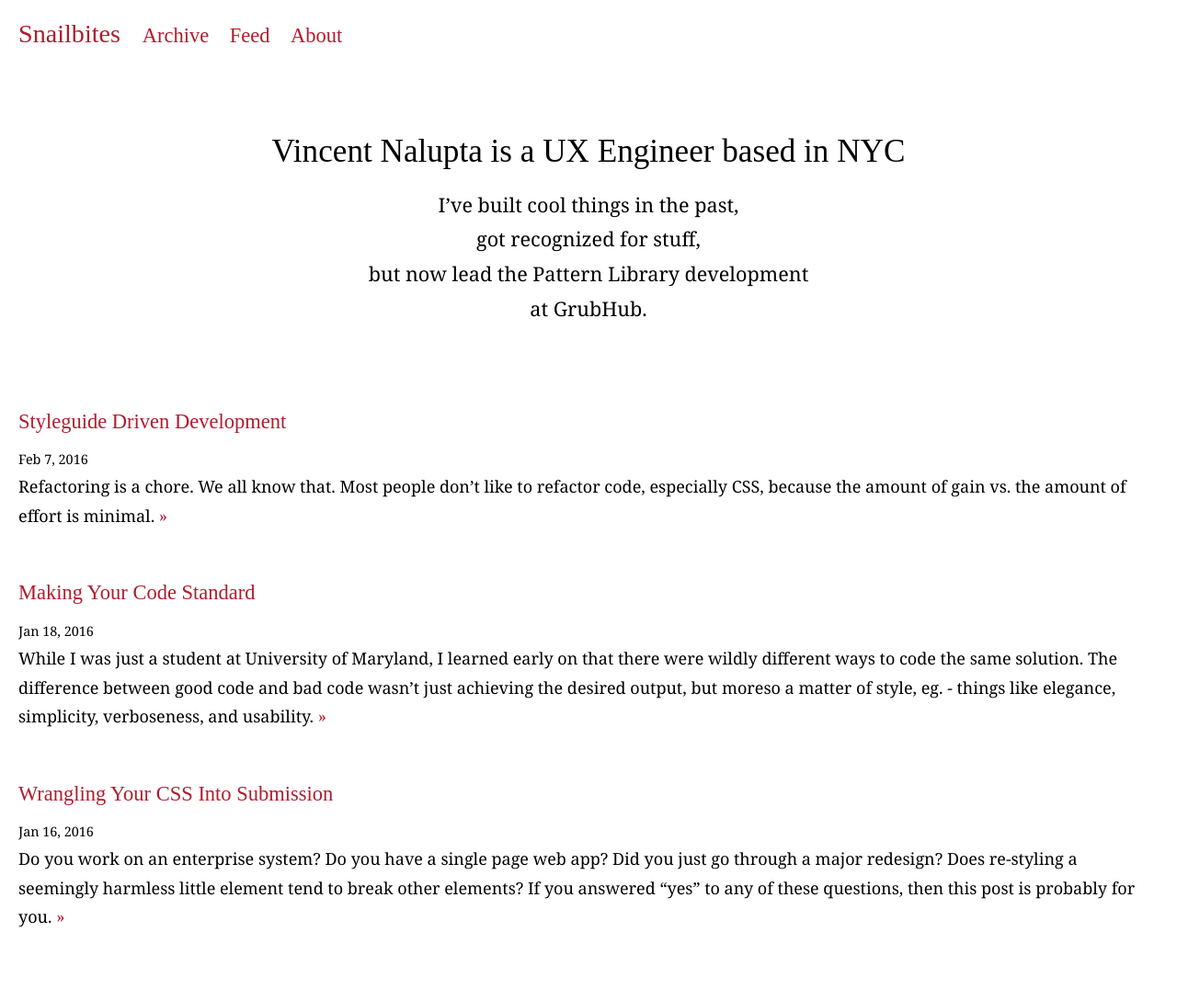
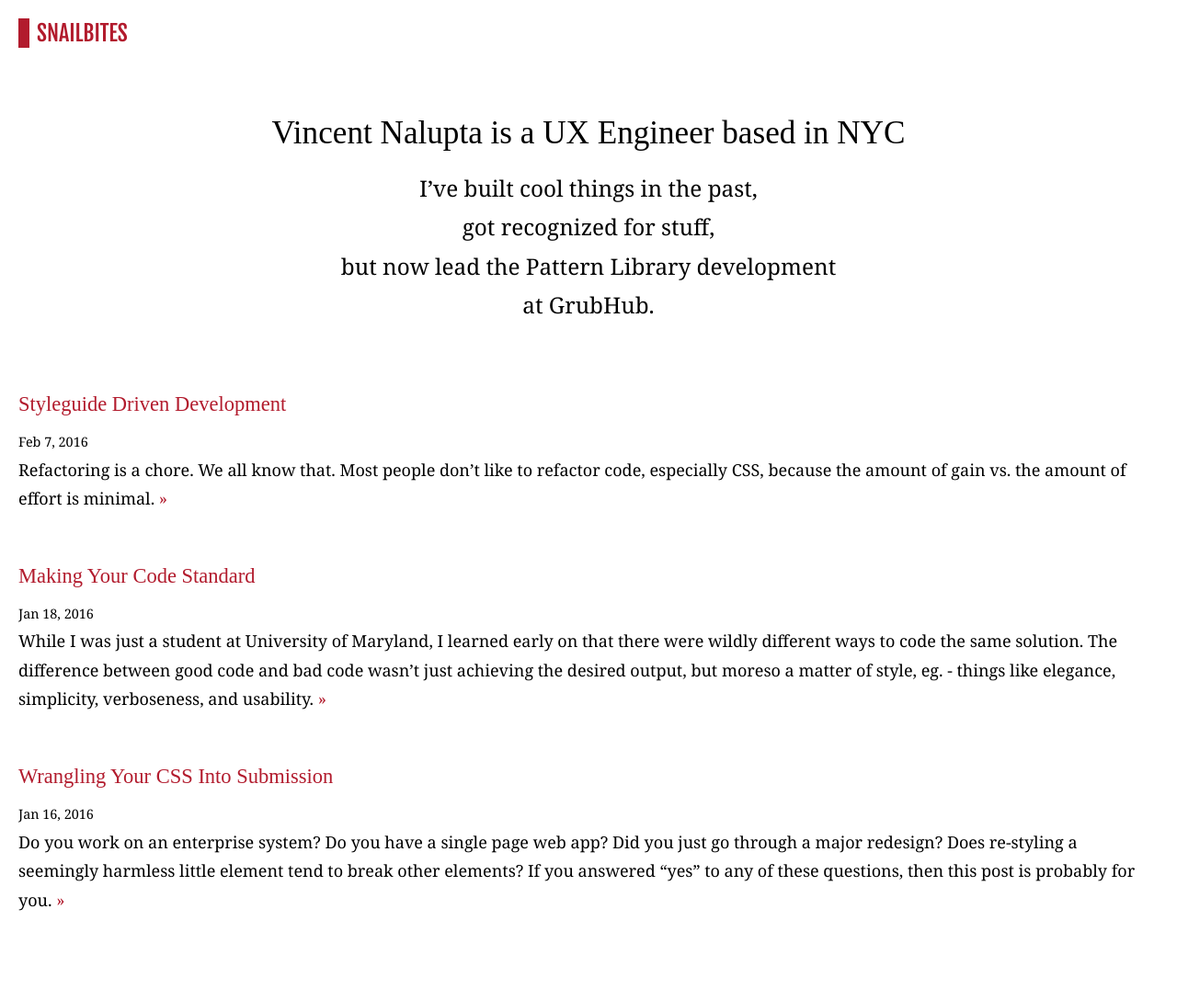
Before and after one commit to snailbites/snailbites, a Jekyll site: the page built from index.html, in a window 1280 px wide. Shown: the whole page at 92% size. Built offline with Jekyll 4.4.1, drawn with Linux system fonts in a browser that asks for light colours.

Commit message:
Cleaned up header

```diff
--- a/_includes/head.html
+++ b/_includes/head.html
@@ -5,6 +5,7 @@
    <title>{{ page.title }} - {{ site.title }}</title>
    <link rel="stylesheet" type="text/css" href="{{ site.path }}/css/main.css" >
    <link rel="alternate" type="application/atom+xml" href="{{ site.path }}/feed.xml" title="News Feed">
+   <link href="https://fonts.googleapis.com/css?family=Fjalla+One" rel="stylesheet">
 </head>
 
 <body>
--- a/_includes/navigation.html
+++ b/_includes/navigation.html
@@ -1,8 +1,6 @@
 <nav>
-<header class="masthead">
-   <h3 class="masthead-title">
-     <a href="{{ site.path }}/">{{ site.title }}</a>
-     <small>
+    <h1 class="logo"><a href="{{ site.path }}/">{{ site.title }}</a></h1>
+      <!--<small>
           &nbsp;&nbsp;&nbsp;<a href="{{ site.path }}/archive">Archive</a>
       </small>
       <small>
@@ -10,7 +8,5 @@
       </small>
       <small>
         &nbsp;&nbsp;&nbsp;<a href="{{ site.path }}/about">About</a>
-     </small>
-   </h3>
-</header>
+      </small>-->
 </nav>
--- a/_sass/_base.scss
+++ b/_sass/_base.scss
@@ -4,11 +4,22 @@ body {
 
 a {
     text-decoration: none;
-    color: #B21B2D;
+    color: $BRAND_COLOR;
+}
+
+nav {
+
+}
+
+.logo {
+    text-transform: uppercase;
+    font: 24px/24px 'Fjalla One', sans-serif;
+    border-left: 12px solid $BRAND_COLOR;
+    padding: 4px 8px;
 }
 
 .hero {
-    margin: 5em 0;
+    margin: 4em 0;
     text-align: center;
 }
 
--- a/_sass/_typography.scss
+++ b/_sass/_typography.scss
@@ -15,4 +15,4 @@ h3 { font-size: 1.563em; }
 h4 { font-size: 1.25em; }
 p { margin: 0 0 1em; }
 small { font-size: 0.8em; }
-.lead { font-size: 1.2em; }
+.lead { font-size: 1.35em; }
--- a/_sass/_variables.scss
+++ b/_sass/_variables.scss
@@ -0,0 +1 @@
+$BRAND_COLOR: #B21B2D;
```
Lines whose indentation alone changed are shown as unchanged.
